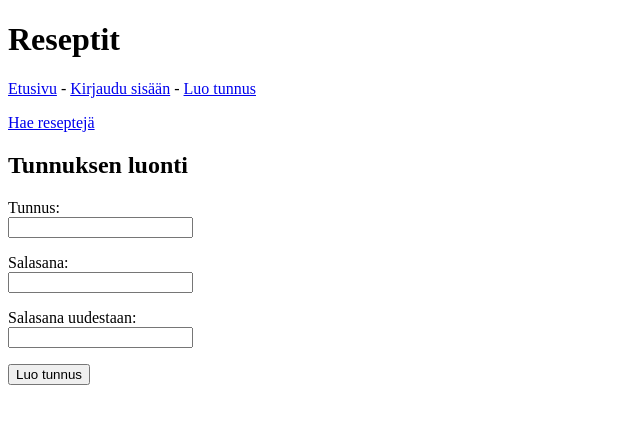
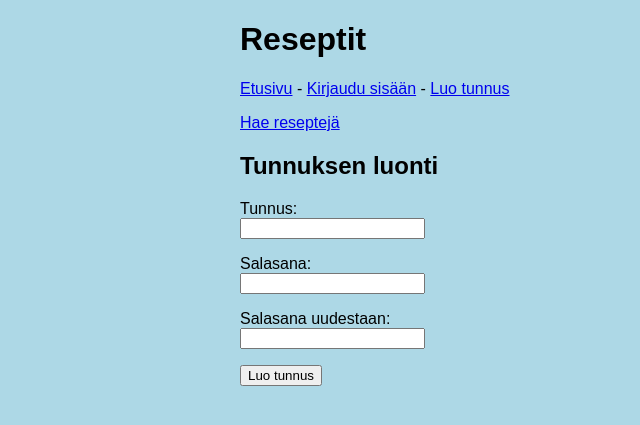
Before and after one commit to eerosu/reseptit, a Flask app: page /register in a window 1280 px wide. Shown: the top 425 px of the page, without its empty margins (0-640 px from the left). Run offline with Flask 3, Linux system fonts and the light colour scheme.

Commit message:
Use CSS for style

```diff
--- /dev/null
+++ b/static/main.css
@@ -0,0 +1,12 @@
+body {
+  margin: auto;
+  max-width: 50em;
+  font-family: sans-serif;
+  background-color: lightblue;
+}
+
+.recipe {
+  border: 2px solid black;
+  margin: 1em;
+  padding: 0.2em 0.5em;
+}
--- a/templates/layout.html
+++ b/templates/layout.html
@@ -3,6 +3,7 @@
 
 <head>
   <title>{% block title %}{% endblock %}</title>
+  <link rel="stylesheet" href="/static/main.css">
 </head>
 
 <body>
```
